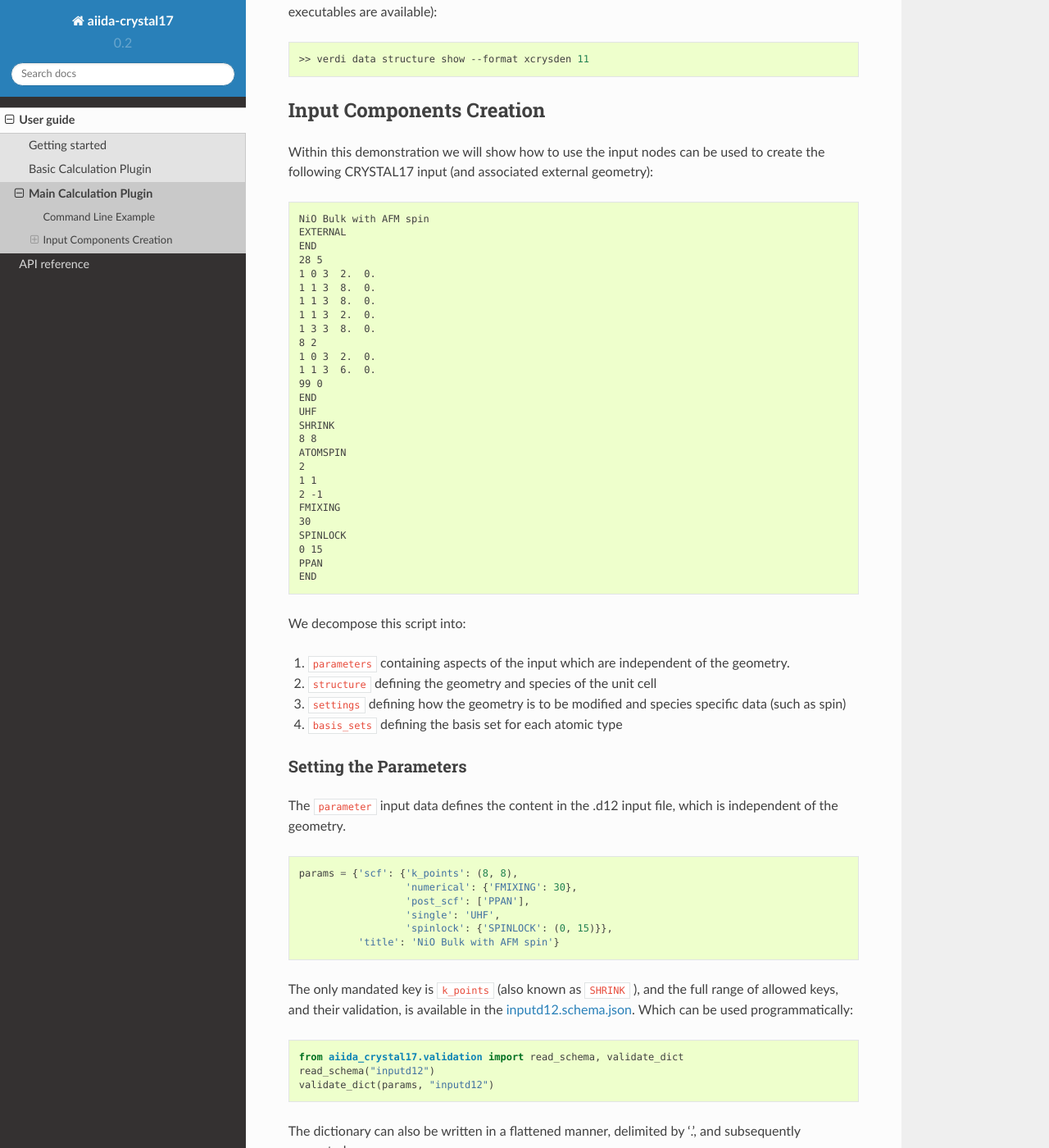
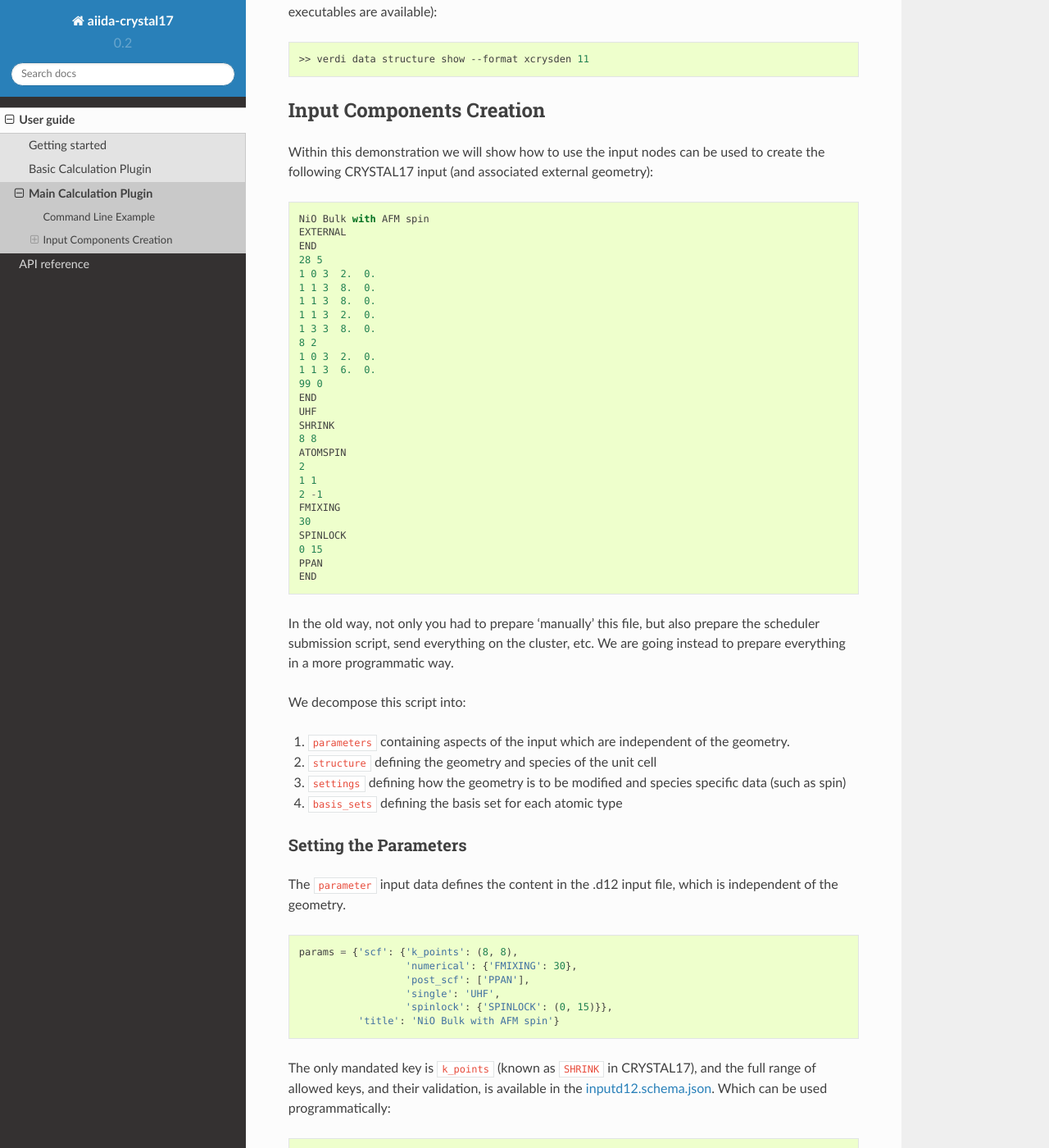
Before and after one commit to aiidaplugins/aiida-crystal17, a Sphinx documentation site: the page built from docs/source/user_guide/calc_main.rst, in a window 1280 px wide and 1400 px high, scrolled down 2325 px. Shown: the whole window at 82% size. Built offline with Sphinx 7.4.7 and the Read the Docs theme 2.0.0, drawn with Linux system fonts in a browser that asks for light colours.

Commit message:
minor doc update

```diff
--- a/docs/source/user_guide/calc_main.rst
+++ b/docs/source/user_guide/calc_main.rst
@@ -4,7 +4,7 @@ Main Calculation Plugin
 
 The ``crystal17.main`` plugin is designed with a more programmatic
 input interface. It creates the input .d12 and .gui files,
-from a set of AiiDa nodes (``StructureData`` and ``ParameterData``).
+from a set of AiiDa nodes (:py:class:`~.StructureData` and (:py:class:`~.ParameterData`).
 
 The structure mirrors closely that of :py:mod:`aiida_quantumespresso.calculations.pw`,
 which is discussed in `this tutorial <https://aiida-quantumespresso.readthedocs.io/en/latest/user_guide/get_started/examples/pw_tutorial.html>`_.
@@ -139,7 +139,7 @@ Within this demonstration we will show how to use the input nodes
 can be used to create the following CRYSTAL17 input
 (and associated external geometry):
 
-.. code:: raw
+::
 
   NiO Bulk with AFM spin
   EXTERNAL
@@ -169,6 +169,9 @@ can be used to create the following CRYSTAL17 input
   PPAN
   END
 
+In the old way, not only you had to prepare 'manually' this file, but also prepare the scheduler submission script, send everything on the cluster, etc.
+We are going instead to prepare everything in a more programmatic way.
+
 We decompose this script into:
 
 1. ``parameters`` containing aspects of the input which are independent of the geometry.
@@ -191,7 +194,7 @@ The ``parameter`` input data defines the content in the
                     'spinlock': {'SPINLOCK': (0, 15)}},
             'title': 'NiO Bulk with AFM spin'}
 
-The only mandated key is ``k_points`` (also known as ``SHRINK`` ),
+The only mandated key is ``k_points`` (known as ``SHRINK`` in CRYSTAL17),
 and the full range of allowed keys, and their validation, is available in the
 `inputd12.schema.json <https://github.com/chrisjsewell/aiida-crystal17/tree/master/aiida_crystal17/validation/inputd12.schema.json>`_.
 Which can be used programmatically:
```
